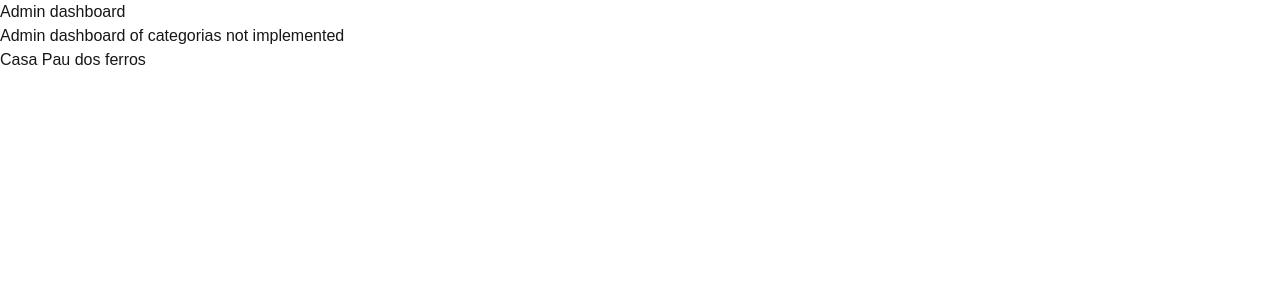
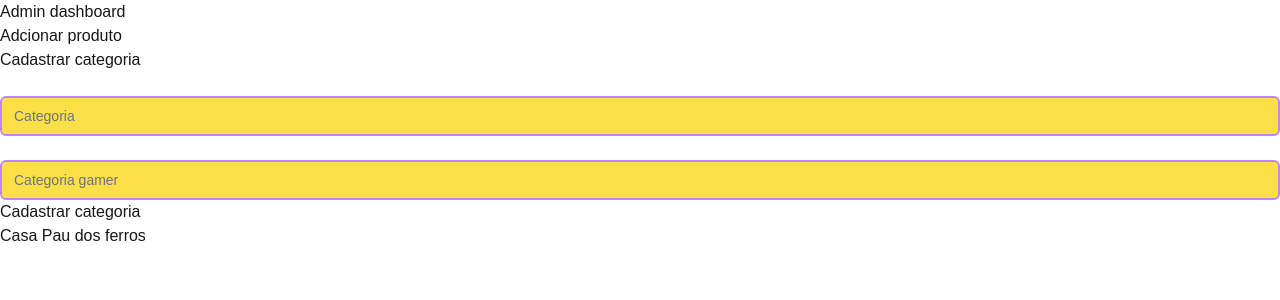
Before and after one commit to MrPanda05/Casa-Pau-Dos-Ferros-frontend, a Next.js app in the folder frontend/: page /admin/categorias in a window 1280 px wide. Shown: the top 300 px of the page. Built offline with nearby package versions, Linux system fonts and the light colour scheme.

Commit message:
added category form to add category
removed line that caused bug until issue is fixed on the backend

http request to add category

```diff
--- a/frontend/src/app/admin/categorias/page.tsx
+++ b/frontend/src/app/admin/categorias/page.tsx
@@ -1,9 +1,16 @@
+'use client'
+import AddCategoryForm from "@/components/adminRelated/AddCategoryForm";
+
 export default function Page() {
 
     return (
-      <div className="">
-          Admin dashboard of categorias
-          not implemented
-      </div>
+      <div className="flex-1 flex flex-col justify-center h-full">
+                <h1 className="text-center font-bold text-red-200 text-base">
+                  Adcionar produto
+                </h1>
+                <div className="grid grid-flow-row  bg-slate-800 size-full rounded-md overflow-scroll overflow-x-hidden justify-center">
+                  <AddCategoryForm />
+                </div>
+            </div>
     );
   }
--- a/frontend/src/app/loja/page.tsx
+++ b/frontend/src/app/loja/page.tsx
@@ -19,7 +19,7 @@ export default function Page() {
                   </h1>
                   <div className="grid grid-cols-2 m-1 md:grid-cols-6">
                   {
-                    <div className="m-1"><Item price={100} productName={`Product Test ${1}`} productID={'1'}/></div>
+                    //<div className="m-1"><Item price={100} productName={`Product Test ${1}`} productID={'1'}/></div>
                   }
                   </div>
                 </div>
--- /dev/null
+++ b/frontend/src/components/adminRelated/AddCategoryForm.tsx
@@ -0,0 +1,80 @@
+'use client'
+import { AddCategory } from "./adminCommons";
+import { useState } from "react";
+
+export default function AddCategoryForm(){
+    const [showError, setShowError] = useState(false);
+    const [errorStatus, setErrorStatus] = useState(200);
+    const [errorMessage, setErrorMessage] = useState("error");
+
+    async function handleSubmit(e: React.FormEvent<HTMLFormElement>){
+        const data = await AddCategory(e)
+        if(data.status !== 200 && data.status !== 201){
+            setShowError(true)
+            setErrorStatus(data.status)
+            setErrorMessage(data.data)
+            console.log(errorMessage)
+        }
+        else{
+            setShowError(false)
+        }
+    }
+    return(
+        <div className="rounded-md">
+        <div className="flex min-h-full flex-1 flex-col justify-center px-6 py-12 lg:px-8 text-white font-bold text-2xl/9">
+            <h1 className="text-center">
+                Cadastrar categoria
+            </h1>
+            <div className="mt-10 sm:mx-auto sm:w-full sm:max-w-sm">
+                <form method="POST" className="space-y-6" onSubmit={handleSubmit}>
+                <div>
+                        <label htmlFor="name" className="formLabelText">
+                            Nome da categoria
+                        </label>
+                        <div className="mt-2">
+                            <input
+                            id="name"
+                            name="name"
+                            type="text"
+                            required
+                            autoComplete="none"
+                            placeholder="Categoria"
+                            className="formInput"
+                            />
+                        </div>
+                    </div>
+                    <div>
+                        <label htmlFor="description" className="formLabelText">
+                            Descricao
+                        </label>
+                        <div className="mt-2">
+                            <input
+                            id="description"
+                            name="description"
+                            type="text"
+                            required
+                            autoComplete="none"
+                            placeholder="Categoria gamer"
+                            className="formInput"
+                            />
+                        </div>
+                    </div>
+                    <div>
+                        <button
+                        type="submit"
+                        className="flex w-full justify-center rounded-md bg-indigo-600 px-3 py-1.5 text-sm/6 font-semibold text-white shadow-xs hover:bg-indigo-500 focus-visible:outline-2 focus-visible:outline-offset-2 focus-visible:outline-indigo-600"
+                        >
+                        Cadastrar categoria
+                        </button>
+                    </div>
+                </form>
+            </div>
+            {showError && (
+            <div className="self-center bg-red-800 text-white rounded-md text-sm">
+                Erro tipo: {errorStatus} | algo deu merda
+            </div>
+            )}
+        </div>
+    </div>
+    )
+}
--- a/frontend/src/components/adminRelated/adminCommons.ts
+++ b/frontend/src/components/adminRelated/adminCommons.ts
@@ -34,6 +34,31 @@ async function AddProduct(e: React.FormEvent<HTMLFormElement>){
             price: price,
             amount: amount,
             image: base64Image
+        },{
+            headers: {
+                Authorization: `token ${token?.value}`,
+            }})
+        return { data: response.data.message, status: response.status };
+    } catch (err) {
+        if (axios.isAxiosError(err) && err.response) {
+            return { data: err.response.data, status: err.response.status };
+        } else {
+            return { data: 'unknown', status: 500 };
+        }
+    }
+}
+
+
+async function AddCategory(e: React.FormEvent<HTMLFormElement>){
+    e.preventDefault()
+    const formData = new FormData(e.currentTarget)
+    const name = formData.get('name') as string;
+    const description = formData.get('description') as string
+    try {
+        const token = await CoockieGet("token")
+        const response = await axios.post('http://127.0.0.1:8000/category/', {
+            name: name,
+            description: description,
         },{
             headers: {
                 Authorization: `token ${token?.value}`,
@@ -139,4 +164,4 @@ async function UpgrateToStaff(e: React.FormEvent<HTMLFormElement>){
 
 
 
-export { AmIAdmin, RegisterStaffComplete, UpgrateToStaff, AddProduct }
+export { AmIAdmin, RegisterStaffComplete, UpgrateToStaff, AddProduct, AddCategory }
--- a/frontend/src/components/storeRelated/storeCommons.ts
+++ b/frontend/src/components/storeRelated/storeCommons.ts
@@ -16,7 +16,7 @@ export interface ImageProduct{
 async function GetProductImage() {
     try {
         const token = await CoockieGet("token")
-        const response = await axios.get('http://127.0.0.1:8000/product', {
+        const response = await axios.get('http://127.0.0.1:8000/product/', {
             headers: {
                 Authorization: `token ${token?.value}`,
             }})
```
